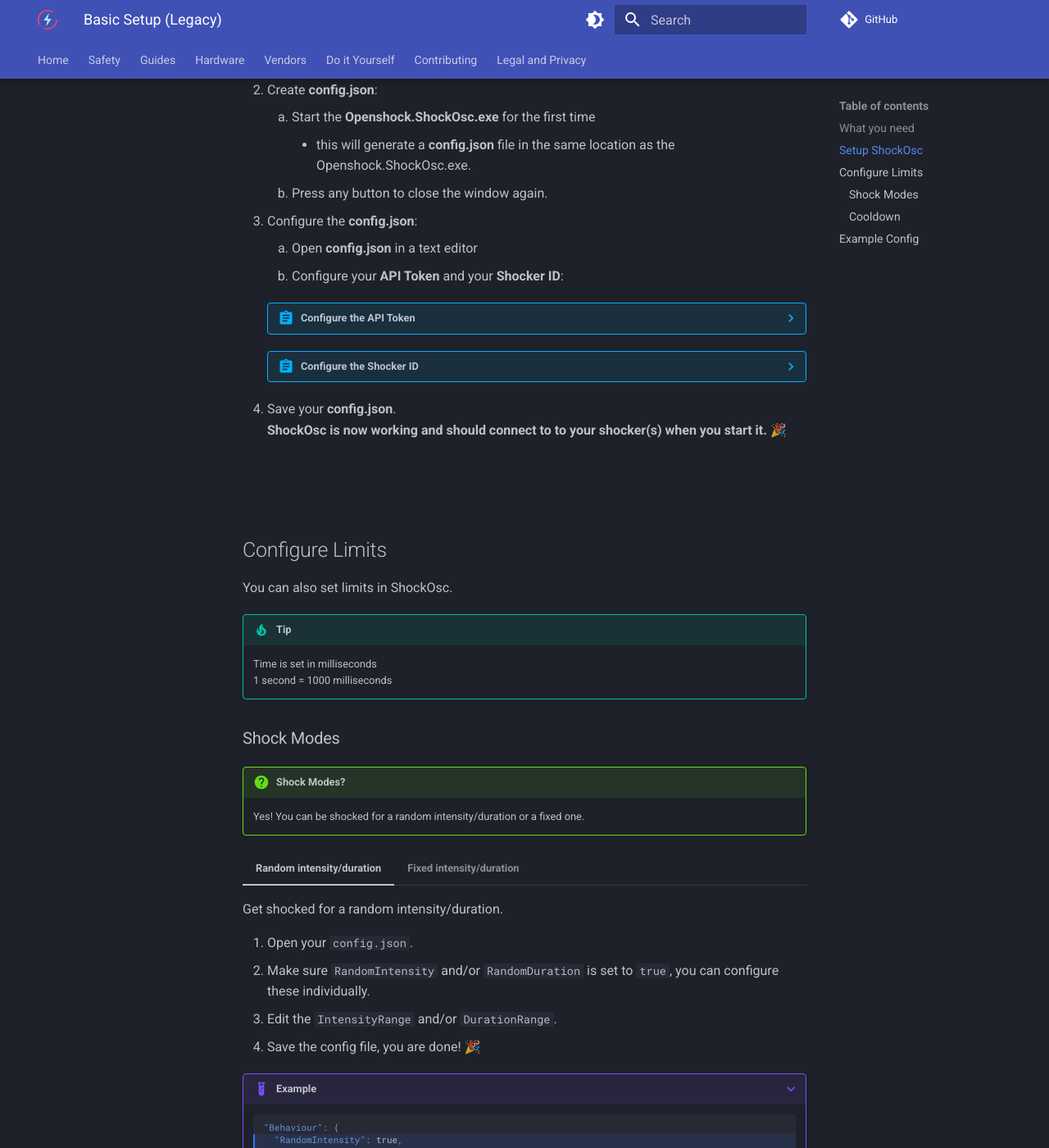
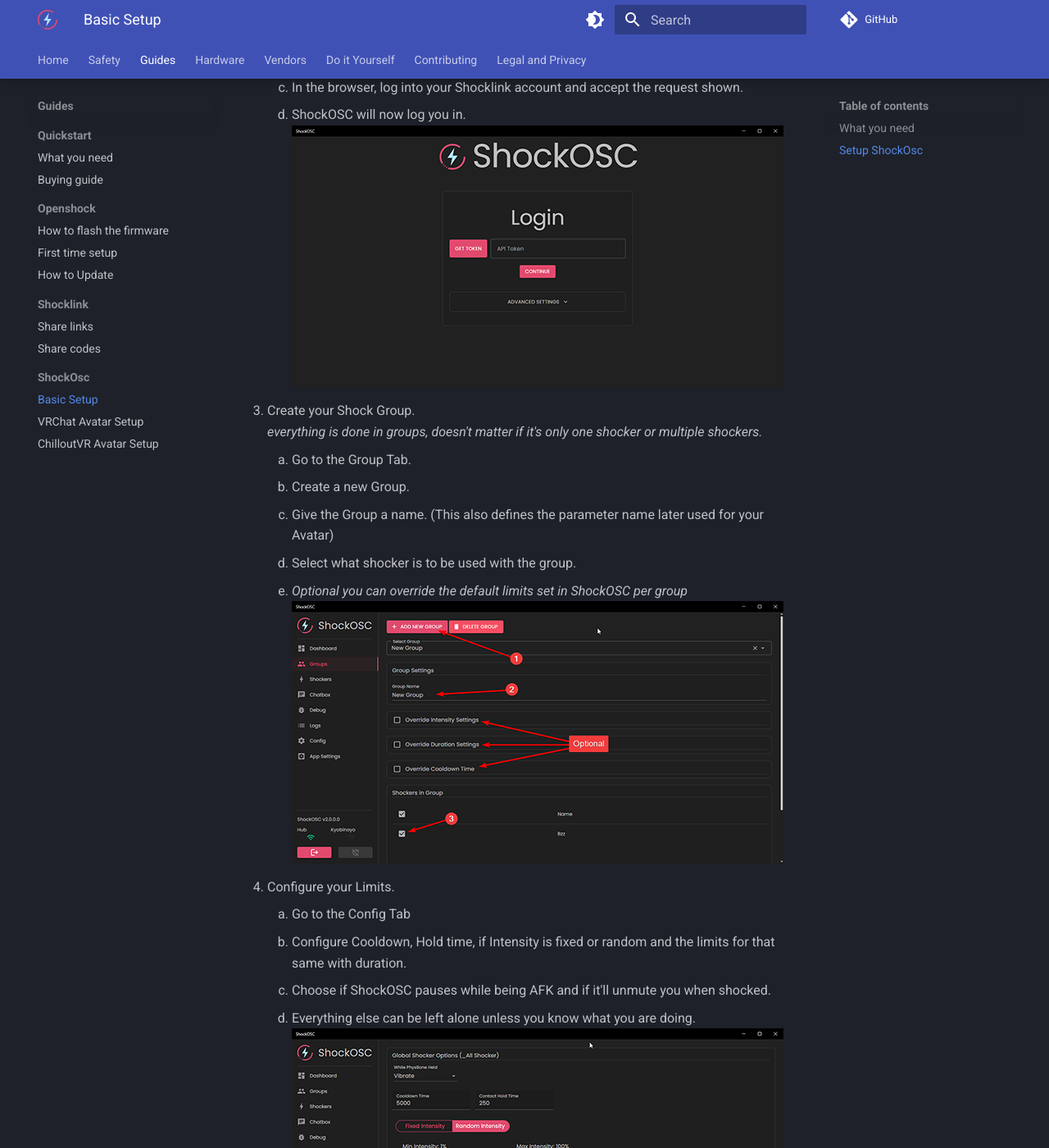
Before and after one commit to OpenShock/Wiki, an MkDocs documentation site: the page built from docs/guides/shockosc-basic.md, in a window 1280 px wide and 1400 px high, scrolled down 792 px. Shown: the whole window at 82% size. Built offline with MkDocs 1.6.1 and Material for MkDocs 9.7.7, drawn with Linux system fonts in a browser that asks for light colours; comment, search, counter and statistics services are not loaded; some of the changed text lies outside the part shown.

Commit message:
Fix path issues

````diff
--- a/docs/guides/shockosc-basic.md
+++ b/docs/guides/shockosc-basic.md
@@ -1,4 +1,4 @@
-# Basic Setup (Legacy)
+# Basic Setup
 
 !!! danger "Safety Warning"
     **Don't wear the shocker somewhere near your neck or your heart.**
@@ -8,210 +8,36 @@
     ShockOsc is an application made for OSC to trigger your shockers from an in-game trigger.
     [OSC](https://docs.vrchat.com/docs/osc-overview) is a service implemented in VRChat that allows the communication between the game and 3rd party applications.
 
-!!! Warning
-    This Guide is meant for the OLD ShockOSC, please use the new one here [New ShockOSC](shockosc-basic-new.md)
+## What you need
 
-## What you need
 - [Fully setup shocker](openshock-first-setup.md)
-- [Newest ShockOsc](https://github.com/OpenShock/ShockOsc/releases/tag/v1.8.3)
-- Text editor, Notepad or [Notepad++](https://notepad-plus-plus.org/) for example
+- [Newest ShockOsc](https://github.com/OpenShock/ShockOsc/releases)
+- [Shocklink Account](https://shocklink.net/)
 
 ## Setup ShockOsc
-1. [Download](https://github.com/OpenShock/ShockOsc/releases/tag/v1.8.3) and store the ``Openshock.ShockOsc.exe`` file at your desired location on your PC.
-2. Create **config.json**:
-    1. Start the **Openshock.ShockOsc.exe** for the first time
-        * this will generate a **config.json** file in the same location as the Openshock.ShockOsc.exe.
-    2. Press any button to close the window again.
-3. Configure the **config.json**:
-    1. Open **config.json** in a text editor
-    2.  Configure your **API Token** and your **Shocker ID**:
-    ??? abstract "Configure the API Token"
-        1. On [Shocklink.net](https://shocklink.net/) go to ``API Tokens``
-        ![Image "Image"](../static/guides/shockosc/finds_apitokens.png)
-        2. Press the ``green plus`` at the bottom.
-        ![Image "Image"](../static/guides/shockosc/green_plus.png)
-        3. Give it a name, for example "ShockOSC" and set no expiry date, after that click create.
-        **The API Token will only be displayed once in the confirmation window.**
-        ![Image "Image"](../static/guides/shockosc/create_APIToken.png)
-        ![Image "Image"](../static/guides/shockosc/API_Token.png)
-        4. Copy the API Token and paste it into the config at ``"ApiToken":`` then save the config file.
-        After that it should look like this:
-        !!! example
-            ```json
-            "ApiToken": "0W3ybn7bHuF2SUwAZ8YZexRMejzTcUzJJT3cBSf4FWK7ryLhRT2wikFh8qZGYpiY"
-            ```
-            Obviously you should use your own APi Token 😉
-    ??? abstract "Configure the Shocker ID"
-        1. On [Shocklink.net](https://shocklink.net/) go to ``Shockers``
-        ![Image "Image"](../static/guides/shockosc/find_shockers.png)
-        2. Open the context menu of the shocker you want to use
-        ![Image "Image"](../static/guides/shockosc/find_shockerid.png)
-        3. Click on edit, and copy the ID
-        ![Image "Image"](../static/guides/shockosc/find_shockerid2.png)
-        4. In your config you have to create a list for your shockers, there you have to paste your Shocker ID, then save your config file.
-        It should look like this at the end:
-        !!! example
+1. [Download ShockOSC](https://github.com/OpenShock/ShockOsc/releases) and install it.
+2. Login to ShockOSC
+    1. Open ShockOSC
+    2. Click on "Get Token", this will open a browser window.
+    3. In the browser, log into your Shocklink account and accept the request shown.
+    4. ShockOSC will now log you in.
+    ![LogIn](../static/guides/shockosc/NewShockOSC-LogIn.png)
+4. Create your Shock Group.
+*everything is done in groups, doesn't matter if it's only one shocker or multiple shockers.*
+    1. Go to the Group Tab.
+    2. Create a new Group.
+    3. Give the Group a name. (This also defines the parameter name later used for your Avatar)
+    4. Select what shocker is to be used with the group.
+    5. *Optional you can override the default limits set in ShockOSC per group*
+    ![Group Setup](../static/guides/shockosc/NewShockOSC-GroupSetup.png)
+5. Configure your Limits.
+    1. Go to the Config Tab
+    2. Configure Cooldown, Hold time, if Intensity is fixed or random and the limits for that same with duration.
+    3. Choose if ShockOSC pauses while being AFK and if it'll unmute you when shocked.
+    4. Everything else can be left alone unless you know what you are doing.
+    ![Config](../static/guides/shockosc/NewShockOSC_Config.png)
+6. **If you want to use ShockOsc in [ChilloutVR](https://store.steampowered.com/app/661130/ChilloutVR/) make sure to disable OSC Query in the App Setting.**
+7. That's it, you are ready to go! 🎉
 
-            === "One Shocker"
-
-                  ```json
-                  "Shockers": {
-                    "SHOCKERNAME": "18b1d0e6a-f9a0-4e93-9812-241eae9271791"
-                    }
-                  ```
-            === "Multiple Shockers"
-
-                  ```json
-                  "Shockers": {
-                    "SHOCKERNAME": "18b1d0e6a-f9a0-4e93-9812-241eae9271791",
-                    "leftleg": "18b1d0e6a-f9a0-4e93-9812-241eae9271791",
-                    "rightleg": "28b1d0e6a-f9a0-4e93-9812-241eae9271792",
-                    "lefttoe": "38b1d0e6a-f9a0-4e93-9812-241eae9271793"
-                    }
-                  ```
-            **SHOCKERNAME** needs to be replaced by your own shocker name, the name is only used for ShockOsc and doesn't need to be the same as the one on the website.
-
-4. Save your **config.json**.
-**ShockOsc is now working and should connect to to your shocker(s) when you start it.** 🎉
-
-<br></br>
-
-## Configure Limits
-You can also set limits in ShockOsc.
-
-!!! Tip
-    Time is set in milliseconds
-    1 second = 1000 milliseconds
-
-### Shock Modes
-!!! question "Shock Modes?"
-    Yes! You can be shocked for a random intensity/duration or a fixed one.
-
-=== "Random intensity/duration"
-    Get shocked for a random intensity/duration.
-
-    1. Open your ``config.json``.
-    2. Make sure ``RandomIntensity`` and/or ``RandomDuration`` is set to ``true``, you can configure these individually.
-    3. Edit the ``IntensityRange`` and/or ``DurationRange``.
-    4. Save the config file, you are done! 🎉
-    ???+ example
-        ```json hl_lines="2 3 6 7 10 11"
-        "Behaviour": {
-          "RandomIntensity": true,
-          "RandomDuration": true,
-          "RandomDurationStep": 1000,
-          "DurationRange": {
-            "Min": 1000,
-            "Max": 10000
-          },
-          "IntensityRange": {
-            "Min": 1,
-            "Max": 100
-          },
-          "FixedIntensity": 50,
-          "FixedDuration": 2000,
-          "HoldTime": 250,
-          "CooldownTime": 10000,
-          "WhileBoneHeld": "Vibrate",
-          "DisableWhileAfk": true,
-          "ForceUnmute": false
-        },
-        ```
-=== "Fixed intensity/duration"
-    Get shocked for a fixed intensity/duration.
-
-    1. Open your ``config.json``.
-    2. Set ``RandomIntensity`` and/or ``RandomDuration``  to ``false``, you can configure these individually.
-    3. Edit the ``FixedIntensity`` and/or ``FixedDuration`` to the fixed value you want.
-    4. Save the config file, you are done! 🎉
-    ???+ example
-        ```json hl_lines="2 3 13 14"
-        "Behaviour": {
-          "RandomIntensity": false,
-          "RandomDuration": false,
-          "RandomDurationStep": 1000,
-          "DurationRange": {
-            "Min": 1000,
-            "Max": 10000
-          },
-          "IntensityRange": {
-            "Min": 1,
-            "Max": 100
-          },
-          "FixedIntensity": 50,
-          "FixedDuration": 2000,
-          "HoldTime": 250,
-          "CooldownTime": 10000,
-          "WhileBoneHeld": "Vibrate",
-          "DisableWhileAfk": true,
-          "ForceUnmute": false
-        },
-        ```
-
-<br></br>
-
-### Cooldown
-!!! question "What does a cooldown do?"
-    The cooldown will stop ShockOsc from shocking you for a certain amount of time after the last shock.
-
-- To configure your cooldown duration, set the ``"CooldownTime":`` inside the ``config.json`` to the value you want.
-!!! example
-    ```json hl_lines="4"
-    "FixedIntensity": 50,
-    "FixedDuration": 2000,
-    "HoldTime": 250,
-    "CooldownTime": 5000,
-    "WhileBoneHeld": "Vibrate",
-    "DisableWhileAfk": true,
-    "ForceUnmute": false
-    ```
-
-<br></br>
-
-## Example Config
-After following this guide your config should look something like this:
-???+ example "Example Config"
-    ```json
-    "Osc": {
-        "Chatbox": true,
-        "Hoscy": false,
-        "SendPort": 9000,
-        "HoscySendPort": 9001
-      },
-      "Behaviour": {
-        "RandomIntensity": true,
-        "RandomDuration": true,
-        "RandomDurationStep": 1000,
-        "DurationRange": {
-          "Min": 1000,
-          "Max": 5000
-        },
-        "IntensityRange": {
-          "Min": 1,
-          "Max": 30
-        },
-        "FixedIntensity": 50,
-        "FixedDuration": 2000,
-        "HoldTime": 250,
-        "CooldownTime": 5000,
-        "WhileBoneHeld": "Vibrate",
-        "DisableWhileAfk": true,
-        "ForceUnmute": false
-      },
-      "ShockLink": {
-        "ApiToken": "0W3ybn7bHuF2SUwAZ8YZexRMejzTcUzJJT3cBSf4FWK7ryLhRT2wikFh8qZGYpiY",
-        "Shockers": {
-        "leg": "8b1d0e6a-f9a0-4e93-9812-241eae927179"
-        }
-      },
-      "Chatbox": {
-        "DisplayRemoteControl": true,
-        "HoscyType": "Message"
-      }
-    }
-    ```
-!!! success "VRChat Avatar Setup"
+!!! success "Avatar Setup"
     Check out the [VRChat Avatar Setup](shockosc-avatar-setup-vrc.md) or [ChilloutVR Avatar Setup](shockosc-avatar-setup-cvr.md) Guide!
-
-!!! info "Advanced Configuration"
-    On the [ShockOSC repository](https://github.com/OpenShock/ShockOsc) you can see additional configuration examples, but that would go beyond the limits of this simple guide
--- a/mkdocs.yml
+++ b/mkdocs.yml
@@ -18,7 +18,7 @@
       - guides/shocklink-sharelinks.md
       - guides/shocklink-sharecodes.md
     - ShockOsc:
-      - guides/shockosc-basic-new.md
+      - guides/shockosc-basic.md
       - guides/shockosc-avatar-setup-vrc.md
       - guides/shockosc-avatar-setup-cvr.md
       ############################
````
Also changed, not shown: docs/guides/shockosc-basic-new.md (deleted, +0 -43 lines).
